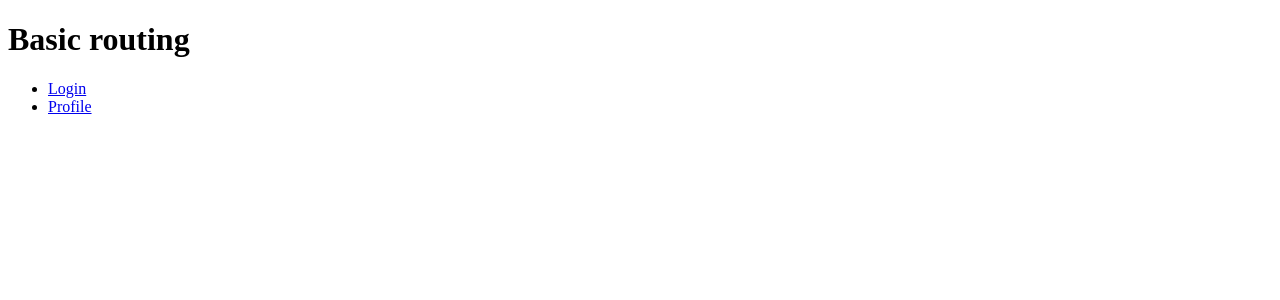
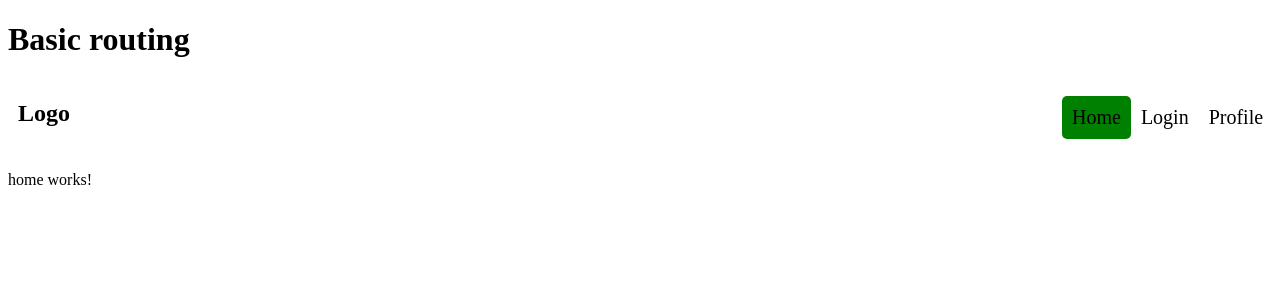
Before and after one commit to AryanNai08/Angular-Tutorial, an Angular app: page / in a window 1280 px wide. Shown: the top 300 px of the page. Built offline with nearby package versions, Linux system fonts and the light colour scheme.

Commit message:
(Angular):-Header routing

```diff
--- a/src/app/app.html
+++ b/src/app/app.html
@@ -34,9 +34,5 @@
     <!-- <app-directives></app-directives> -->
 
     <!-- rotues -->
-     <h1>Basic routing</h1>
-     <ul>
-      <li><a routerLink="/login">Login</a></li>
-      <li><a routerLink="/profile">Profile</a></li>
-     </ul>
+     <app-header></app-header>
       <router-outlet></router-outlet>
--- a/src/app/app.routes.ts
+++ b/src/app/app.routes.ts
@@ -1,8 +1,10 @@
 import { Routes } from '@angular/router';
 import { Login } from './login/login';
 import { ProfileComponenet } from './profile/profile';
+import { Home } from './home/home';
 
 export const routes: Routes = [
     {path:'login',component:Login},
-    {path:'profile',component:ProfileComponenet}
+    {path:'profile',component:ProfileComponenet},
+    {path:'',component:Home}
 ];
--- a/src/app/app.ts
+++ b/src/app/app.ts
@@ -10,10 +10,11 @@ import { SignalComponent } from './signal-component/signal-component';
 import { EffectComponenet } from './effect-componenet/effect-componenet';
 import { ToDoList } from './to-do-list/to-do-list';
 import { Directives } from './directives/directives';
+import { Header } from './header/header';
 
 @Component({
   selector: 'app-root',
-  imports: [RouterOutlet,Login,ProfileComponenet,Countercomponent,StyleOperaterComponenet,ControlFlowComponent,SignalComponent,EffectComponenet,ToDoList,Directives,RouterOutlet,RouterLink],
+  imports: [RouterOutlet,Login,ProfileComponenet,Countercomponent,StyleOperaterComponenet,ControlFlowComponent,SignalComponent,EffectComponenet,ToDoList,Directives,RouterOutlet,RouterLink,Header],
   templateUrl: './app.html',
   styleUrl: './app.css'
 })
--- /dev/null
+++ b/src/app/header/header.css
@@ -0,0 +1,27 @@
+nav{
+    display: flex;
+    gap: 20px;
+    justify-content: space-between;
+    margin: 10px;
+}
+
+ul{
+    display: flex;
+    list-style-type: none;
+    width: 200px;
+    justify-content: space-between;
+}
+
+ul li a {
+    text-decoration: none;
+    color: black;
+    font-size: 20px;
+    display: inline-block; /* ✅ IMPORTANT */
+    padding: 10px;         /* better than fixed height/width */
+}
+
+.active {
+    color: white;
+    background-color: green;
+    border-radius: 5px;
+}
--- /dev/null
+++ b/src/app/header/header.html
@@ -0,0 +1,10 @@
+<h1>Basic routing</h1>
+
+<nav>
+    <h2>Logo</h2>
+     <ul>
+  <li><a routerLink="/" routerLinkActive="active" [routerLinkActiveOptions]="{ exact: true }">Home</a></li>
+      <li><a routerLinkActive="active" routerLink="/login">Login</a></li>
+      <li><a routerLinkActive="active" routerLink="/profile">Profile</a></li>
+     </ul>
+</nav>
--- /dev/null
+++ b/src/app/home/home.html
@@ -0,0 +1 @@
+<p>home works!</p>
```
Also changed, not shown: src/app/header/header.ts (added, +12 -0 lines), src/app/home/home.ts (added, +10 -0 lines), src/app/home/home.css (added), 2 other files (tests, documents, lock files or other folders).
